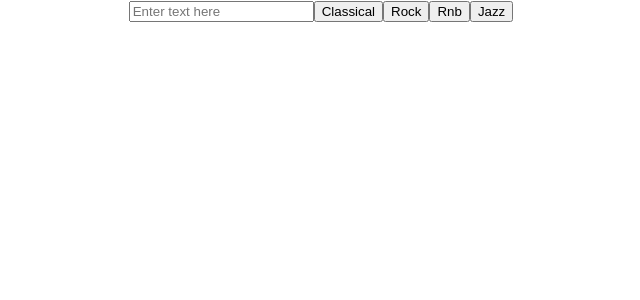
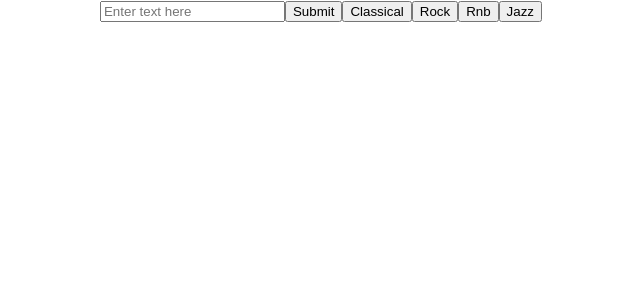
Before and after one commit to jedawson04/Markov_MIDI_Magic, a React (Create React App) app in the folder frontend/final-frontend/: page / in a window 1280 px wide. Shown: the top 300 px of the page, without its empty margins (319-959 px from the left). Built offline with nearby package versions, Linux system fonts and the light colour scheme.

Commit message:
submit button

```diff
--- a/frontend/final-frontend/src/App.js
+++ b/frontend/final-frontend/src/App.js
@@ -5,6 +5,7 @@ function App() {
   return (
     <div className="App">
       <TextBox />
+      <SubmitButton />
       <ClassicalButton/>
       <RockButton/>
       <RnbButton/>
@@ -41,6 +42,11 @@ function App() {
       <button>Jazz</button>
     );
   }
+  function SubmitButton() {
+    return (
+      <button>Submit</button>
+    );
+  }
 
 }
 
```
